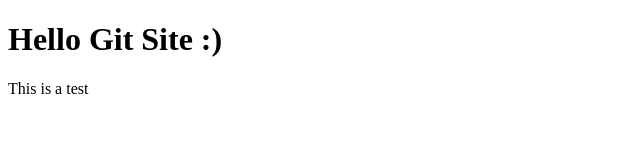
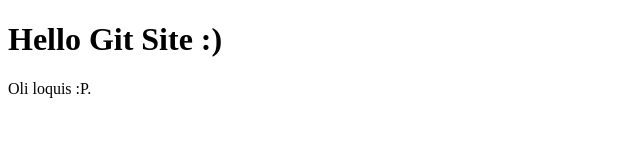
Before and after one commit to joshuasp93/coursera-angularjs, a plain HTML site: page index.html in a window 1280 px wide. Shown: the full height of the page, 0-640 px from the left. Drawn offline with Linux system fonts and the light colour scheme.

Commit message:
This is a test.

```diff
--- a/index.html
+++ b/index.html
@@ -6,6 +6,6 @@
   </head>
   <body>
     <h1>Hello Git Site :)</h1>
-    <p>This is a test</p>
+    <p>Oli loquis :P.</p>
   </body>
 </html>
```
